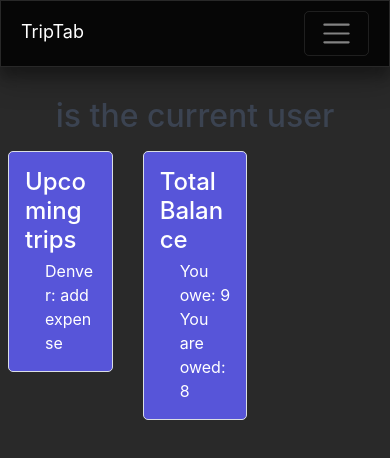
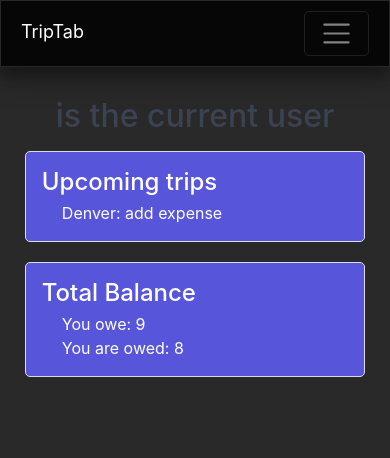
Before and after one commit to lukeevangraham/trip-tab, a React (Create React App) app: page / in a window 390 px wide. Shown: the top 458 px of the page. Built offline with nearby package versions, Linux system fonts and the light colour scheme; no server answers.

Commit message:
working on responsiveness

```diff
--- a/src/components/home.js
+++ b/src/components/home.js
@@ -10,10 +10,10 @@ class Home extends Component {
   render() {
     return (
       <div className="row">
-        <div className="col-md-4">
+        <div className="col-md-11 col-lg-5 mx-auto">
           <TripCardHome tripName={"Denver"} />
         </div>
-        <div className="col-md-4">
+        <div className="col-md-11 col-lg-5 mx-auto">
           <TotalBalanceCard userOwes={9} userIsOwed={8} />
         </div>
       </div>
```
